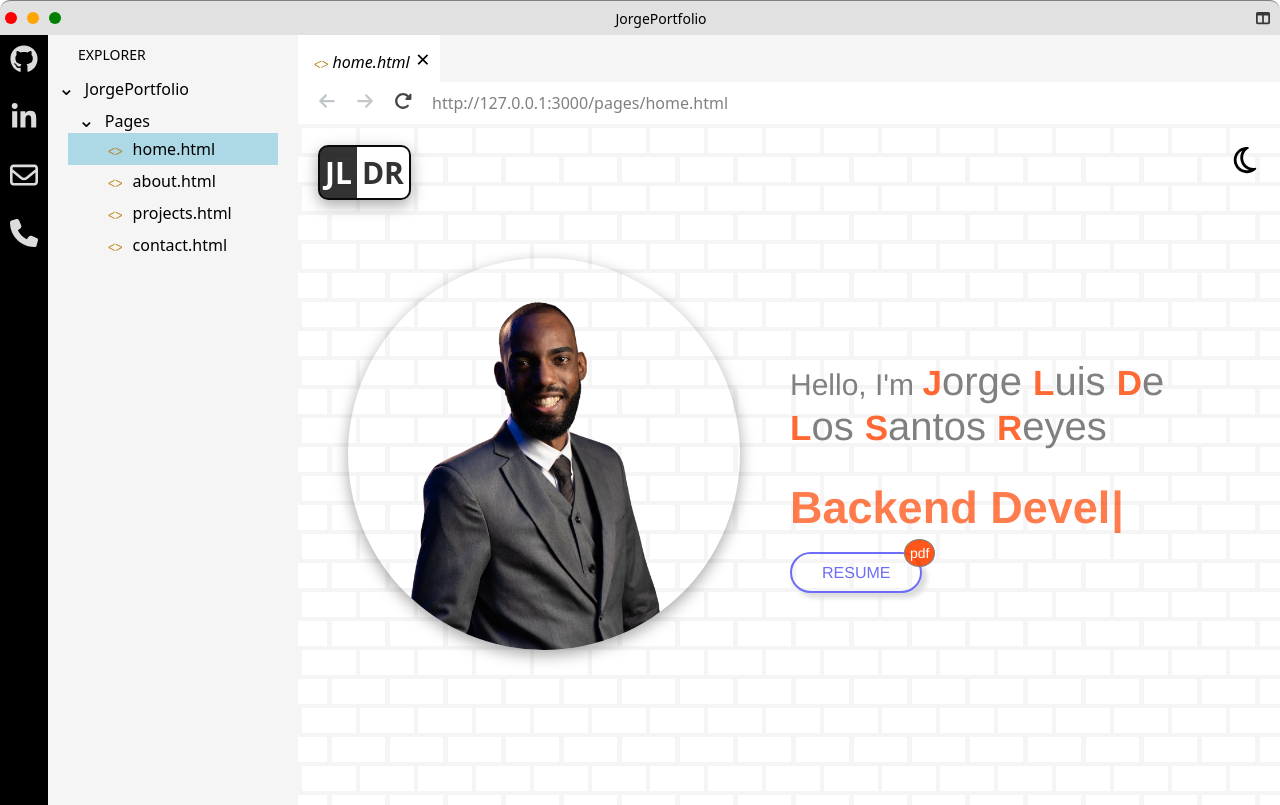
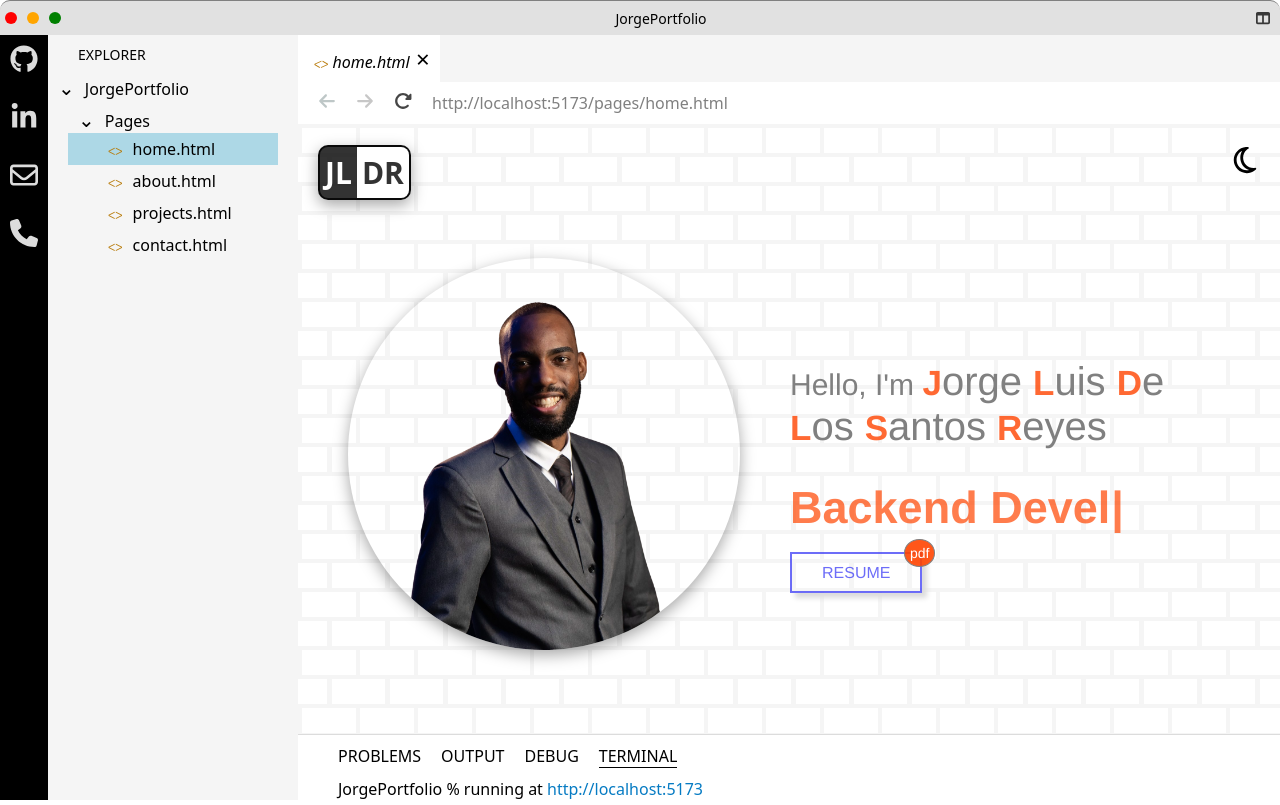
Before and after one commit to jorge20080/MyPortfolio, a React (Vite) app: page / in a window 1280 px wide. Built offline with nearby package versions, Linux system fonts and the light colour scheme; the HTML template or start-up script is replaced by a standard one.

Commit message:
Fixed navBar and terminal implementation

```diff
--- a/src/components/NavigationBar/NavigationBar.module.css
+++ b/src/components/NavigationBar/NavigationBar.module.css
@@ -7,6 +7,10 @@
     transform-origin: left;
     transition: all 250ms ease-in-out;
     overflow: hidden;
+    position: fixed;
+    left:50px;
+    z-index: 101;
+    height: 100vh;
 }
 .nav_links li {
     padding: 5px 20px;
@@ -25,7 +29,7 @@
     padding-right: 10px;
 }
 .show_nav_links{
-    width: 100%;
+    width: fit-content;
 }
 .nav_links a{
     text-decoration: none;
@@ -62,7 +66,7 @@ li ul{
     cursor: pointer;
 }
 .nav_bar{
-    height: calc(100vh - 30px);
+    height: calc(100vh - 35px);
     display: flex;
     margin: 0;
 }
@@ -77,4 +81,8 @@ li ul{
     .menu{
         display: none;
     }
+    .nav_links{
+        position:static;
+        height: auto;
+    }
 }
--- a/src/components/RootLayout/RootLayout.tsx
+++ b/src/components/RootLayout/RootLayout.tsx
@@ -1,5 +1,6 @@
 import { Outlet } from "react-router-dom";
 import NavigationBar from "../NavigationBar/NavigationBar";
+import Terminal from "../Terminal/Terminal";
 import WindowBar from "../WindowBar/WindowBar";
 import styles from './RootLayout.module.css';
 
@@ -9,7 +10,10 @@ const RootLayout = () =>{
             <WindowBar/>
             <div className={styles.container}>
                 <NavigationBar/>
-                <Outlet />
+                <main>
+                    <Outlet />
+                    <Terminal/>
+                </main>
             </div>
         </>
     )
--- /dev/null
+++ b/src/components/Terminal/Terminal.module.css
@@ -0,0 +1,26 @@
+.terminal{
+    width: 100%;
+    height:65px;
+    background-color: white;
+    position:fixed;
+    bottom:0;
+    border-top: 1px solid gainsboro;
+  }
+  .terminal ul{
+    display: flex;
+    list-style: none;
+    gap: 20px;
+    margin-block:10px;
+  }
+  .terminal ul li{
+    text-transform: uppercase;
+  }
+  .terminal ul li:nth-of-type(4){
+    border-bottom: 1px solid black;
+  }
+  .terminal div{
+    padding-inline: 40px;
+  }
+  .terminal div span{
+    color: rgb(6, 123, 195);
+  }
--- /dev/null
+++ b/src/components/Terminal/Terminal.tsx
@@ -0,0 +1,16 @@
+import styles from './Terminal.module.css';
+
+const Terminal = () =>{
+    return(
+        <section className={styles.terminal}>
+            <ul>
+                <li>Problems</li>
+                <li>Output</li>
+                <li>Debug</li>
+                <li>Terminal</li>
+            </ul>
+            <div>JorgePortfolio % running at <span>http://localhost:5173</span></div>
+        </section>
+    )
+}
+export default Terminal;
--- a/src/components/URLNavBar/URLNavBar.tsx
+++ b/src/components/URLNavBar/URLNavBar.tsx
@@ -8,7 +8,7 @@ const URLNavBar = ({name}: Props) =>{
             <svg xmlns="http://www.w3.org/2000/svg" height="18" width="18" viewBox="0 0 448 512"><path fill="#bec7c7" d="M9.4 233.4c-12.5 12.5-12.5 32.8 0 45.3l160 160c12.5 12.5 32.8 12.5 45.3 0s12.5-32.8 0-45.3L109.2 288 416 288c17.7 0 32-14.3 32-32s-14.3-32-32-32l-306.7 0L214.6 118.6c12.5-12.5 12.5-32.8 0-45.3s-32.8-12.5-45.3 0l-160 160z"/></svg>
             <svg xmlns="http://www.w3.org/2000/svg" height="18" width="18" viewBox="0 0 448 512"><path fill="#c7c7c7" d="M438.6 278.6c12.5-12.5 12.5-32.8 0-45.3l-160-160c-12.5-12.5-32.8-12.5-45.3 0s-12.5 32.8 0 45.3L338.8 224 32 224c-17.7 0-32 14.3-32 32s14.3 32 32 32l306.7 0L233.4 393.4c-12.5 12.5-12.5 32.8 0 45.3s32.8 12.5 45.3 0l160-160z"/></svg>
             <svg xmlns="http://www.w3.org/2000/svg" height="18" width="18" viewBox="0 0 512 512"><path fill="#464646" d="M463.5 224H472c13.3 0 24-10.7 24-24V72c0-9.7-5.8-18.5-14.8-22.2s-19.3-1.7-26.2 5.2L413.4 96.6c-87.6-86.5-228.7-86.2-315.8 1c-87.5 87.5-87.5 229.3 0 316.8s229.3 87.5 316.8 0c12.5-12.5 12.5-32.8 0-45.3s-32.8-12.5-45.3 0c-62.5 62.5-163.8 62.5-226.3 0s-62.5-163.8 0-226.3c62.2-62.2 162.7-62.5 225.3-1L327 183c-6.9 6.9-8.9 17.2-5.2 26.2s12.5 14.8 22.2 14.8H463.5z"/></svg>
-            <span>http://127.0.0.1:3000/pages/{name}.html</span>
+            <span>http://localhost:5173/pages/{name}.html</span>
         </section>
     )
 }
--- a/src/index.css
+++ b/src/index.css
@@ -9,8 +9,8 @@ main{
   width: 100%;
   transition: all 250ms ease-in-out;
   overflow-x: hidden;
-  height: calc(100vh - 30px);
-  overflow-y: scroll;
+  height: calc(100vh - 100px);
+  overflow-y: auto;
   position: relative;
   /* background: linear-gradient(to top right, lightblue 10%, white 10%, white 90%, lightblue 90%); */
 
--- a/src/pages/Home/Home.module.css
+++ b/src/pages/Home/Home.module.css
@@ -47,7 +47,6 @@
     padding: 10px 30px;
     color: white;
     text-decoration: none;
-    border-radius: 50px;
     box-shadow: 5px 5px 5px gainsboro;
     font-weight: 500;
     text-transform: uppercase;
@@ -111,206 +110,29 @@
 
 
 
-
-
-
-/* .neons {
-  animation: glow 2s ease-in-out infinite alternate;
+.terminal{
+  width: 100%;
+  height:65px;
+  background-color: white;
+  position: fixed;
+  bottom:0;
+  border-top: 1px solid gainsboro;
 }
-
-@keyframes glow {
-     from {
-      color: gray;
-      text-shadow: 0 0 10px rgb(236, 166, 180), 0 0 20px rgb(236, 166, 180), 0 0 30px rgb(236, 166, 180), 0 0 40px rgb(236, 166, 180), 0 0 50px rgb(236, 166, 180), 0 0 60px rgb(236, 166, 180), 0 0 70px rgb(236, 166, 180), 0 0 90px rgb(236, 166, 180);
+.terminal ul{
+  display: flex;
+  list-style: none;
+  gap: 20px;
+  margin-block:10px;
 }
-} */
-
-
-/*
-.sign {
-    background-image: radial-gradient(
-      ellipse 50% 35% at 50% 50%,
-      #6b1839,
-      transparent
-    );
-    letter-spacing: 2;
-    left: 50%;
-    top: 50%;
-    font-family: "Clip";
+.terminal ul li{
   text-transform: uppercase;
-    font-size: 6em;
-    color: #ffe6ff;
-    text-shadow: 0 0 0.6rem #ffe6ff, 0 0 1.5rem blue,
-      -0.2rem 0.1rem 1rem blue, 0.2rem 0.1rem 1rem blue,
-      0 -0.5rem 2rem blue, 0 0.5rem 3rem blue;
-    animation: shine 2s forwards, flicker 3s infinite;
 }
-
-  @keyframes blink {
-    0%,
-    22%,
-    36%,
-    75% {
-      color: #ffe6ff;
-      text-shadow: 0 0 0.6rem #ffe6ff, 0 0 1.5rem blue,
-        -0.2rem 0.1rem 1rem blue, 0.2rem 0.1rem 1rem blue,
-        0 -0.5rem 2rem #ff2483, 0 0.5rem 3rem #ff2483;
+.terminal ul li:nth-of-type(4){
+  border-bottom: 1px solid black;
 }
-    28%,
-    33% {
-      color: #ff65bd;
-      text-shadow: none;
+.terminal div{
+  padding-inline: 40px;
 }
-    82%,
-    97% {
-      color: #ff2483;
-      text-shadow: none;
+.terminal div span{
+  color: rgb(6, 123, 195);
 }
-  }
-
-  .flicker {
-    animation: shine 2s forwards, blink 3s 2s infinite;
-  }
-
-  .fast-flicker {
-    animation: shine 2s forwards, blink 10s 1s infinite;
-  }
-
-  @keyframes shine {
-    0% {
-      color: #6b1839;
-      text-shadow: none;
-    }
-    100% {
-      color: #ffe6ff;
-      text-shadow: 0 0 0.6rem #ffe6ff, 0 0 1.5rem purple,
-        -0.2rem 0.1rem 1rem purple, 0.2rem 0.1rem 1rem purple,
-        0 -0.5rem 2rem purple, 0 0.5rem 3rem purple;
-    }
-  }
-
-  @keyframes flicker {
-    from {
-      opacity: 1;
-    }
-
-    4% {
-      opacity: 0.9;
-    }
-
-    6% {
-      opacity: 0.85;
-    }
-
-    8% {
-      opacity: 0.95;
-    }
-
-    10% {
-      opacity: 0.9;
-    }
-
-    11% {
-      opacity: 0.922;
-    }
-
-    12% {
-      opacity: 0.9;
-    }
-
-    14% {
-      opacity: 0.95;
-    }
-
-    16% {
-      opacity: 0.98;
-    }
-
-    17% {
-      opacity: 0.9;
-    }
-
-    19% {
-      opacity: 0.93;
-    }
-
-    20% {
-      opacity: 0.99;
-    }
-
-    24% {
-      opacity: 1;
-    }
-
-    26% {
-      opacity: 0.94;
-    }
-
-    28% {
-      opacity: 0.98;
-    }
-
-    37% {
-      opacity: 0.93;
-    }
-
-    38% {
-      opacity: 0.5;
-    }
-
-    39% {
-      opacity: 0.96;
-    }
-
-    42% {
-      opacity: 1;
-    }
-
-    44% {
-      opacity: 0.97;
-    }
-
-    46% {
-      opacity: 0.94;
-    }
-
-    56% {
-      opacity: 0.9;
-    }
-
-    58% {
-      opacity: 0.9;
-    }
-
-    60% {
-      opacity: 0.99;
-    }
-
-    68% {
-      opacity: 1;
-    }
-
-    70% {
-      opacity: 0.9;
-    }
-
-    72% {
-      opacity: 0.95;
-    }
-
-    93% {
-      opacity: 0.93;
-    }
-
-    95% {
-      opacity: 0.95;
-    }
-
-    97% {
-      opacity: 0.93;
-    }
-
-    to {
-      opacity: 1;
-    }
-  } */
--- a/src/pages/Home/Home.tsx
+++ b/src/pages/Home/Home.tsx
@@ -34,10 +34,6 @@ const Home = () =>{
                                 loop:true
                             }}
                         />
-                        {/* <Typewriter text="My React App" delay={100} infinite /> */}
-                        {/* <p>
-                            A Frontend Web Developer building the Frontend Websites and Web Applications that leads to the success of the overall product
-                        </p> */}
                         <a href={pdf} target='_blank' >Resume</a>
                     </div>
                 </div>
```
Lines whose indentation alone changed are shown as unchanged.
